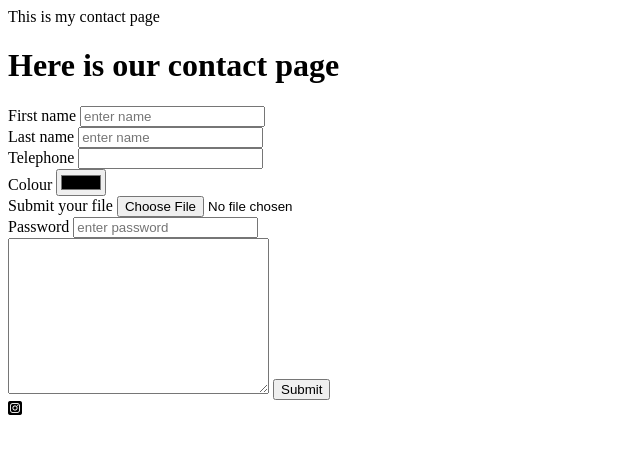
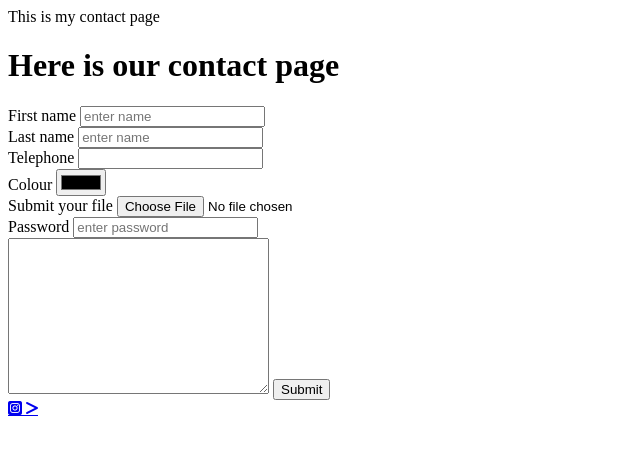
Before and after one commit to Alfredina-A/T4G_LESSON3, a plain HTML site: page pages/contactus.html in a window 1280 px wide. Shown: the full height of the page, 0-640 px from the left. Drawn offline with Linux system fonts and the light colour scheme.

Commit message:
adding files

```diff
--- a/pages/contactus.html
+++ b/pages/contactus.html
@@ -39,8 +39,7 @@
         <label for=""></label>
         <input type="submit" value="Submit">
     </div>
-    <i class="fa-brands fa-square-instagram"></i>
-
+  <a href="https://www.bing.com/ck/a?!&&p=29f042c20a1ef61b630a9905d54df4c2094dcd0173bada7e19d4096878e60111JmltdHM9MTczMDY3ODQwMA&ptn=3&ver=2&hsh=4&fclid=0d960edf-c0a1-6166-1a89-1a4fc14d60e6&psq=instagram&u=a1aHR0cHM6Ly93d3cuaW5zdGFncmFtLmNvbS8&ntb=1" <i class="fa-brands fa-square-instagram"></i> ></a>
     </form>
 
 
```
